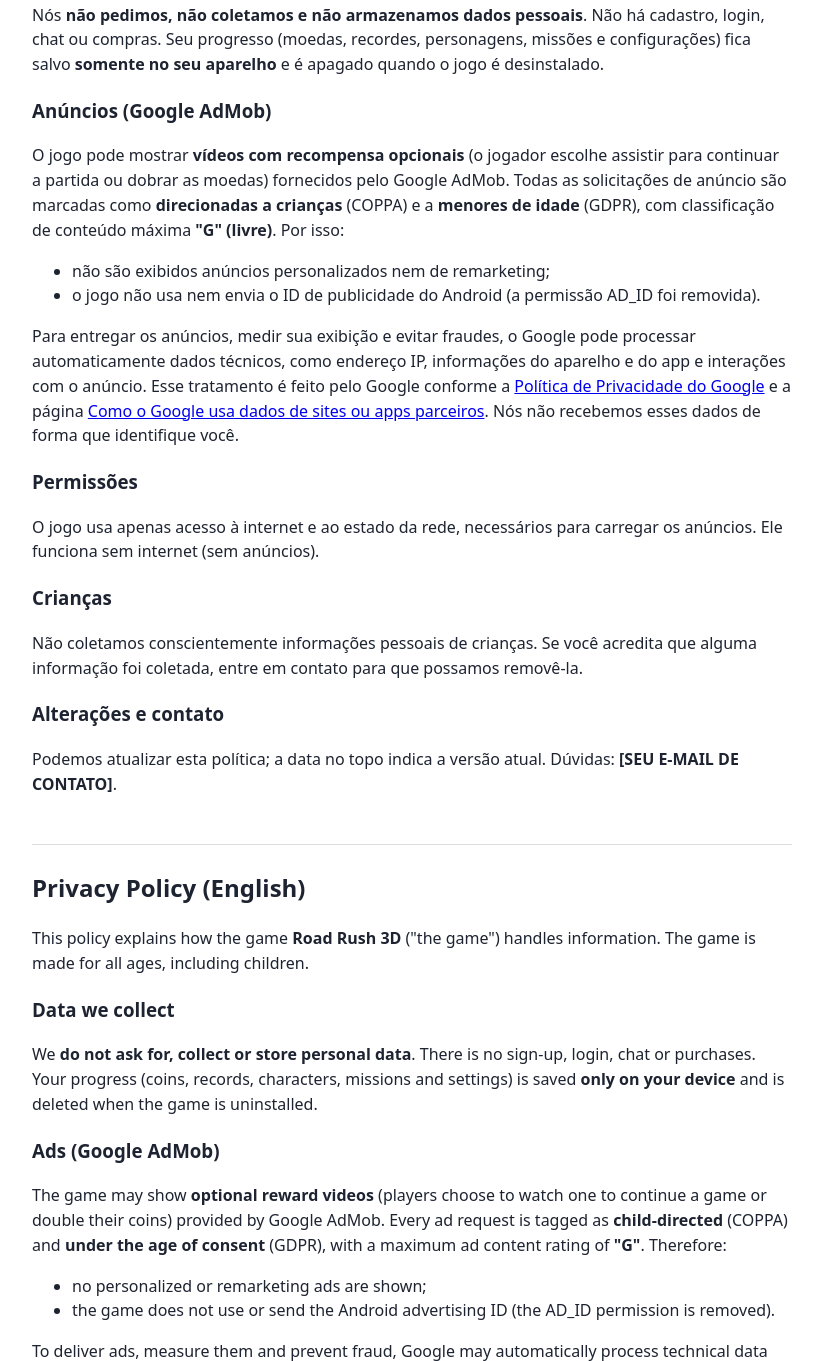
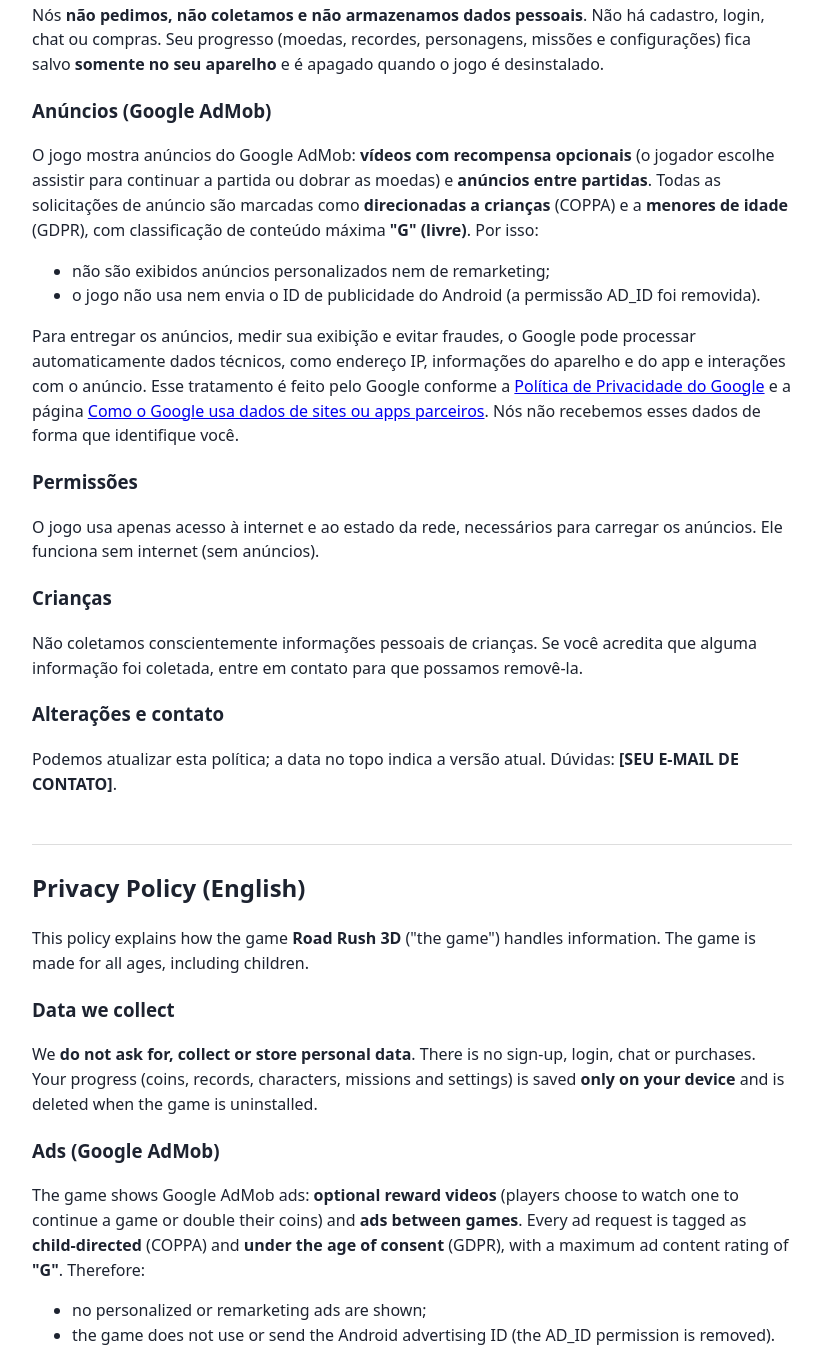
Before and after one commit to RenanSantosF/Game-ROAD-RUSH-3D, a plain HTML site: page store/privacy-policy.html in a window 1280 px wide. Shown: the part 407-1768 px from the top of the page, without its empty margins (228-1051 px from the left). Drawn offline with Linux system fonts and the light colour scheme.

Commit message:
Política de privacidade (jogo e HTML) cita também o anúncio entre partidas
Co-Authored-By: Claude Opus 5.5 <noreply@anthropic.com>
Claude-Session: https://claude.ai/code/session_019H9wxnDdn3T2xMpYfTZR2a

```diff
--- a/store/privacy-policy.html
+++ b/store/privacy-policy.html
@@ -20,7 +20,7 @@
 <h3>Dados que nós coletamos</h3>
 <p>Nós <strong>não pedimos, não coletamos e não armazenamos dados pessoais</strong>. Não há cadastro, login, chat ou compras. Seu progresso (moedas, recordes, personagens, missões e configurações) fica salvo <strong>somente no seu aparelho</strong> e é apagado quando o jogo é desinstalado.</p>
 <h3>Anúncios (Google AdMob)</h3>
-<p>O jogo pode mostrar <strong>vídeos com recompensa opcionais</strong> (o jogador escolhe assistir para continuar a partida ou dobrar as moedas) fornecidos pelo Google AdMob. Todas as solicitações de anúncio são marcadas como <strong>direcionadas a crianças</strong> (COPPA) e a <strong>menores de idade</strong> (GDPR), com classificação de conteúdo máxima <strong>"G" (livre)</strong>. Por isso:</p>
+<p>O jogo mostra anúncios do Google AdMob: <strong>vídeos com recompensa opcionais</strong> (o jogador escolhe assistir para continuar a partida ou dobrar as moedas) e <strong>anúncios entre partidas</strong>. Todas as solicitações de anúncio são marcadas como <strong>direcionadas a crianças</strong> (COPPA) e a <strong>menores de idade</strong> (GDPR), com classificação de conteúdo máxima <strong>"G" (livre)</strong>. Por isso:</p>
 <ul>
   <li>não são exibidos anúncios personalizados nem de remarketing;</li>
   <li>o jogo não usa nem envia o ID de publicidade do Android (a permissão AD_ID foi removida).</li>
@@ -38,7 +38,7 @@
 <h3>Data we collect</h3>
 <p>We <strong>do not ask for, collect or store personal data</strong>. There is no sign-up, login, chat or purchases. Your progress (coins, records, characters, missions and settings) is saved <strong>only on your device</strong> and is deleted when the game is uninstalled.</p>
 <h3>Ads (Google AdMob)</h3>
-<p>The game may show <strong>optional reward videos</strong> (players choose to watch one to continue a game or double their coins) provided by Google AdMob. Every ad request is tagged as <strong>child-directed</strong> (COPPA) and <strong>under the age of consent</strong> (GDPR), with a maximum ad content rating of <strong>"G"</strong>. Therefore:</p>
+<p>The game shows Google AdMob ads: <strong>optional reward videos</strong> (players choose to watch one to continue a game or double their coins) and <strong>ads between games</strong>. Every ad request is tagged as <strong>child-directed</strong> (COPPA) and <strong>under the age of consent</strong> (GDPR), with a maximum ad content rating of <strong>"G"</strong>. Therefore:</p>
 <ul>
   <li>no personalized or remarketing ads are shown;</li>
   <li>the game does not use or send the Android advertising ID (the AD_ID permission is removed).</li>
@@ -56,7 +56,7 @@
 <h3>Datos que recopilamos</h3>
 <p><strong>No pedimos, no recopilamos ni almacenamos datos personales</strong>. No hay registro, inicio de sesión, chat ni compras. Tu progreso (monedas, récords, personajes, misiones y ajustes) se guarda <strong>solo en tu dispositivo</strong> y se borra al desinstalar el juego.</p>
 <h3>Anuncios (Google AdMob)</h3>
-<p>El juego puede mostrar <strong>videos con recompensa opcionales</strong> (el jugador elige verlos para continuar la partida o duplicar las monedas) proporcionados por Google AdMob. Todas las solicitudes de anuncios se marcan como <strong>dirigidas a niños</strong> (COPPA) y a <strong>menores de edad</strong> (RGPD), con una clasificación de contenido máxima <strong>"G"</strong>. Por eso:</p>
+<p>El juego muestra anuncios de Google AdMob: <strong>videos con recompensa opcionales</strong> (el jugador elige verlos para continuar la partida o duplicar las monedas) y <strong>anuncios entre partidas</strong>. Todas las solicitudes de anuncios se marcan como <strong>dirigidas a niños</strong> (COPPA) y a <strong>menores de edad</strong> (RGPD), con una clasificación de contenido máxima <strong>"G"</strong>. Por eso:</p>
 <ul>
   <li>no se muestran anuncios personalizados ni de remarketing;</li>
   <li>el juego no usa ni envía el ID de publicidad de Android (se eliminó el permiso AD_ID).</li>
```
Also changed, not shown: 1 other file.
